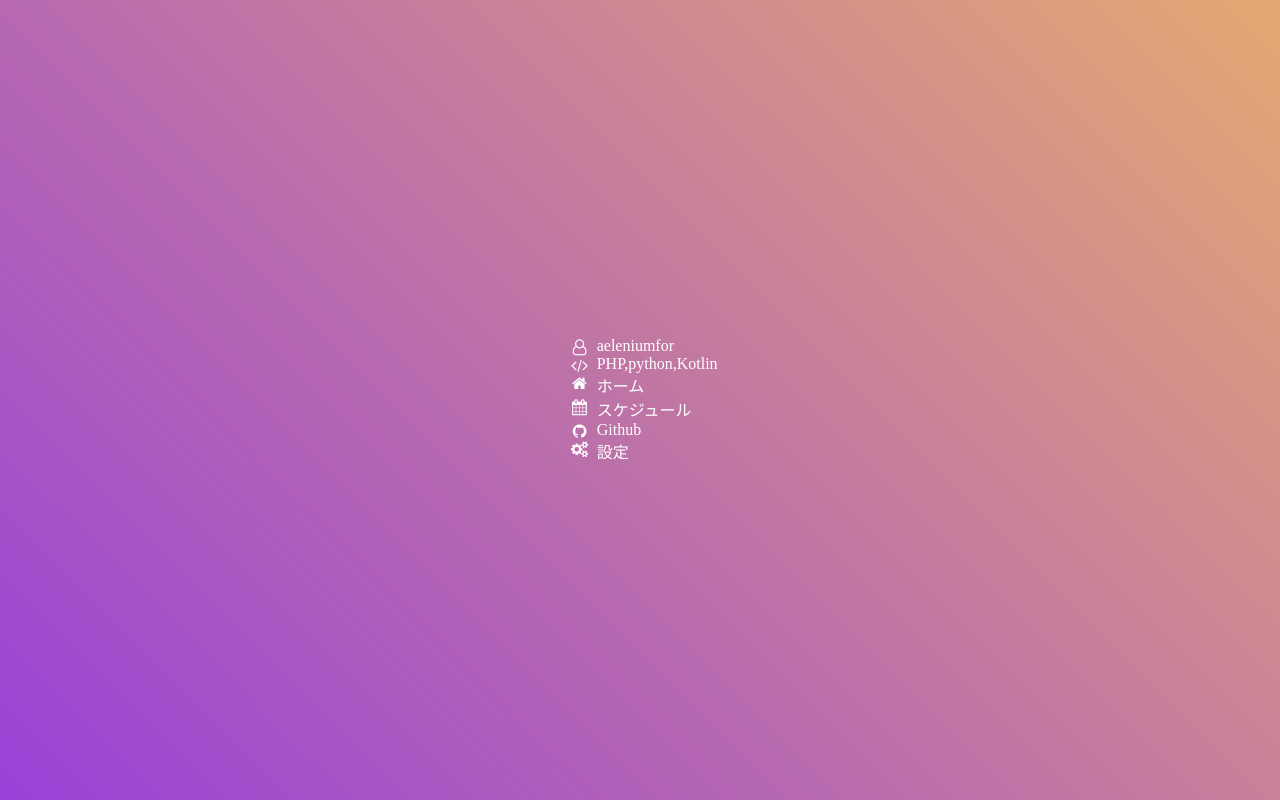
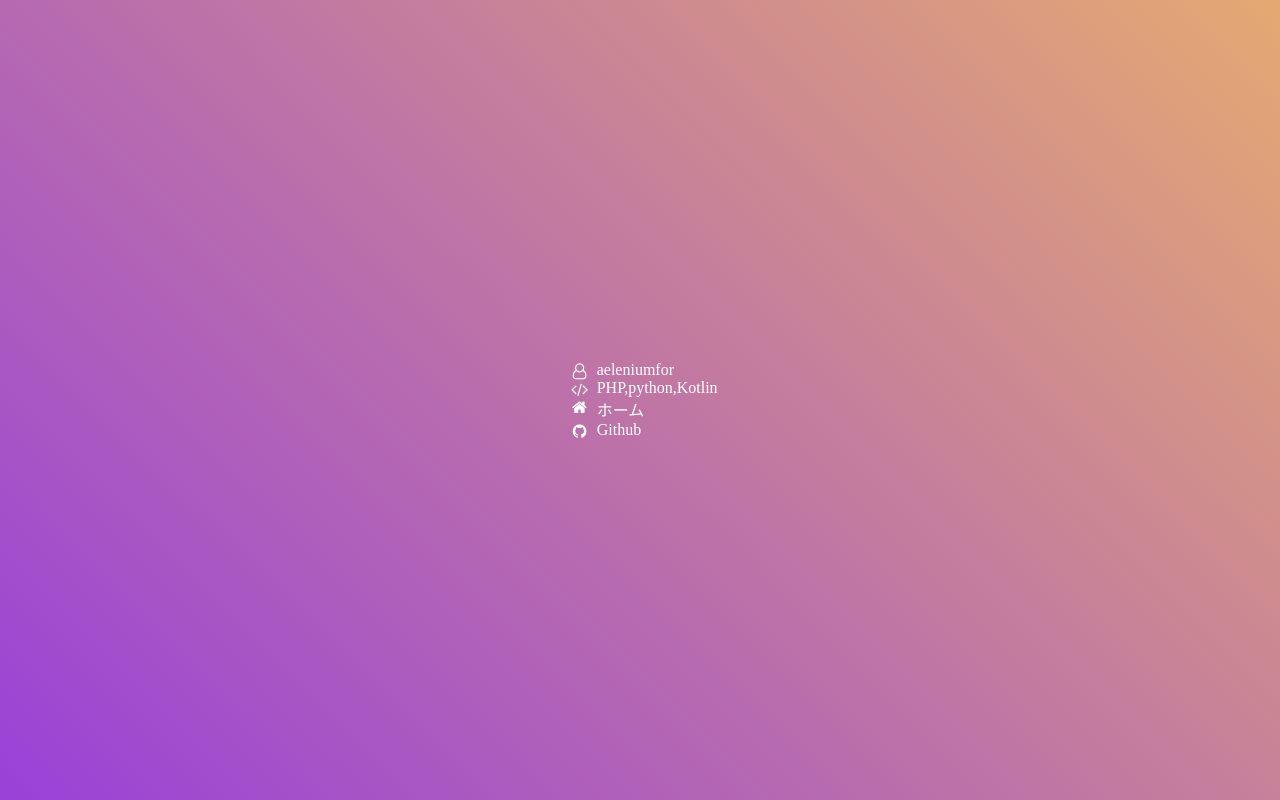
Before and after one commit to aeleniumfor/aeleniumfor.github.io, a plain HTML site: page index.html in a window 1280 px wide. Drawn offline with Linux system fonts and the light colour scheme.

Commit message:
Merge remote-tracking branch 'origin/master'
# Conflicts:
#	index.html

```diff
--- a/index.html
+++ b/index.html
@@ -13,11 +13,8 @@
     <ul class="fa-ul">
         <li><i class="fa fa-user-o fa-white fa-li" aria-hidden="true"></i>aeleniumfor</li>
         <li><i class="fa fa-code fa-white fa-li" aria-hidden="true"></i>PHP,python,Kotlin</li>
-
         <li><i class="fa fa-home fa-white fa-li"></i>ホーム</li>
-        <li><i class="fa fa-calendar fa-white fa-li"></i>スケジュール</li>
         <li><i class="fa fa-github fa-white fa-li"></i>Github</li>
-        <li><i class="fa fa-cogs fa-white fa-li"></i>設定</li>
     </ul>
 </div>
 </body>
```
